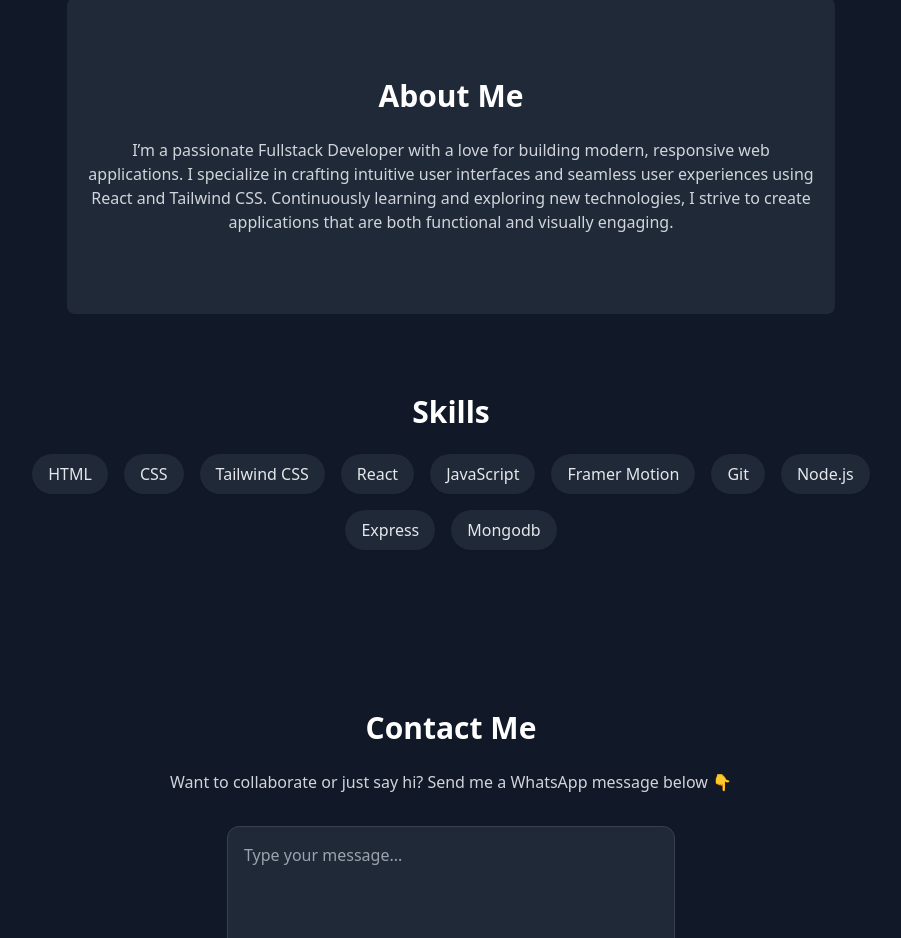
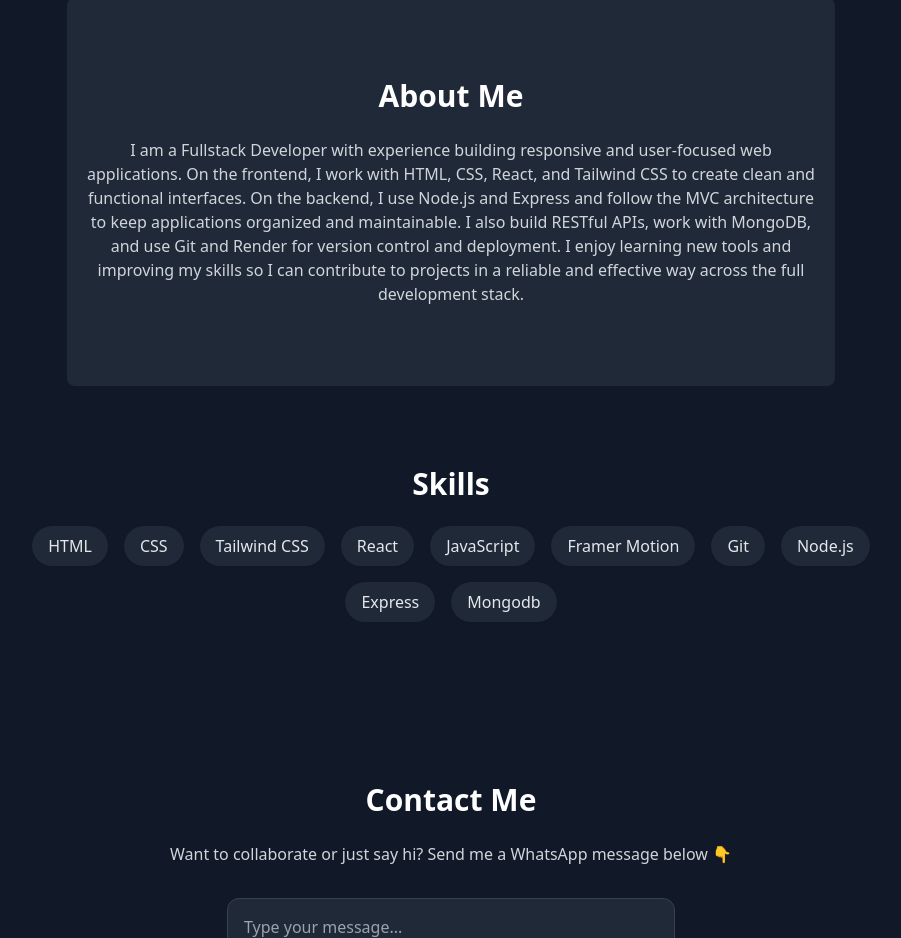
Before and after one commit to Amazinghope/Portfolio-alt, a React (Vite) app: page / in a window 1280 px wide. Shown: the part 2398-3336 px from the top of the page, without its empty margins (189-1090 px from the left). Built offline with nearby package versions, Linux system fonts and the light colour scheme.

Commit message:
corrected

```diff
--- a/src/Pages/About.jsx
+++ b/src/Pages/About.jsx
@@ -20,10 +20,15 @@ const About = () => {
         viewport={{ once: true }}
         className="text-gray-600 dark:text-gray-300 "
       >
-        I’m a passionate Fullstack Developer with a love for building modern, responsive web
-        applications. I specialize in crafting intuitive user interfaces and seamless user
-        experiences using React and Tailwind CSS. Continuously learning and exploring new technologies,
-         I strive to create applications that are both functional and visually engaging.      </motion.p>
+    I am a Fullstack Developer with experience building responsive and user-focused
+     web applications. On the frontend, I work with HTML, CSS, React, and Tailwind
+     CSS to create clean and functional interfaces.
+
+     On the backend, I use Node.js and Express and follow the MVC architecture to
+      keep applications organized and maintainable. I also build RESTful APIs, work
+      with MongoDB, and use Git and Render for version control and deployment.
+I enjoy learning new tools and improving my skills so I can contribute to projects
+ in a reliable and effective way across the full development stack.      </motion.p>
     </section>
   );
 };
```
